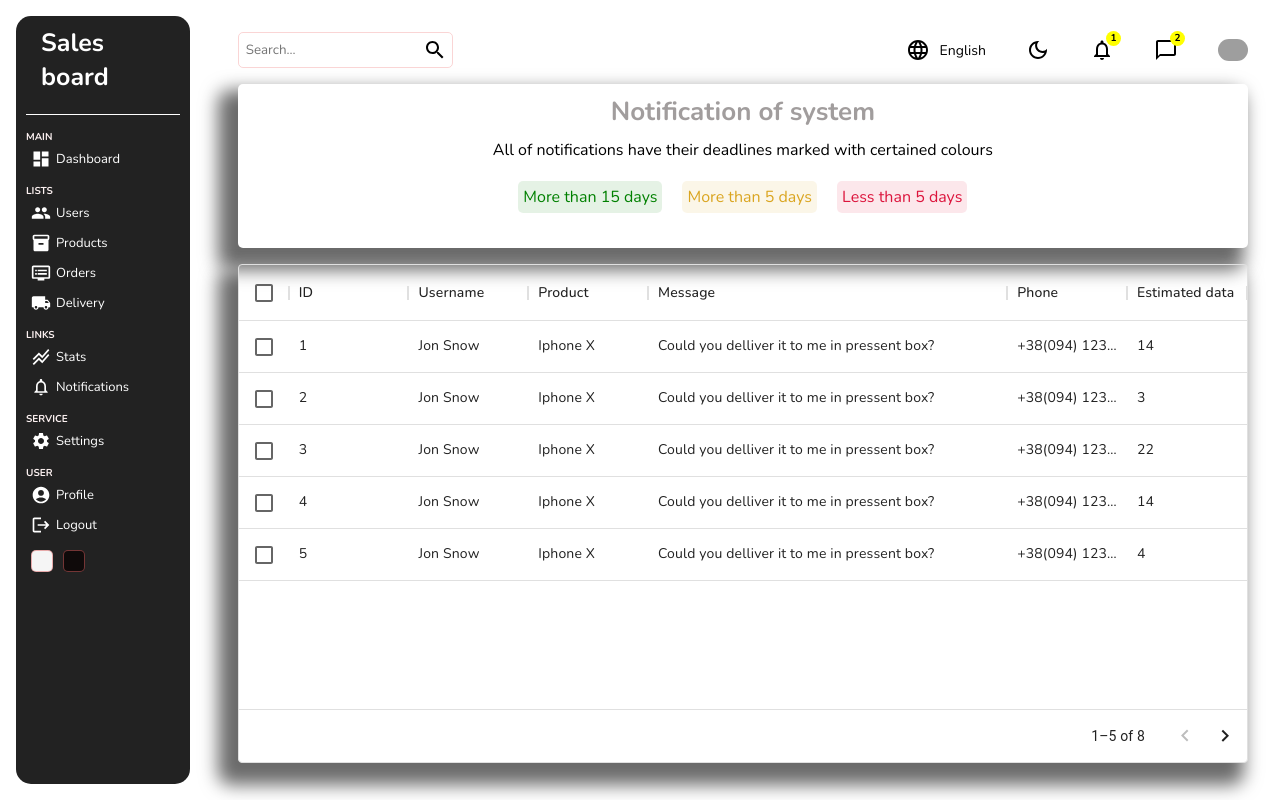
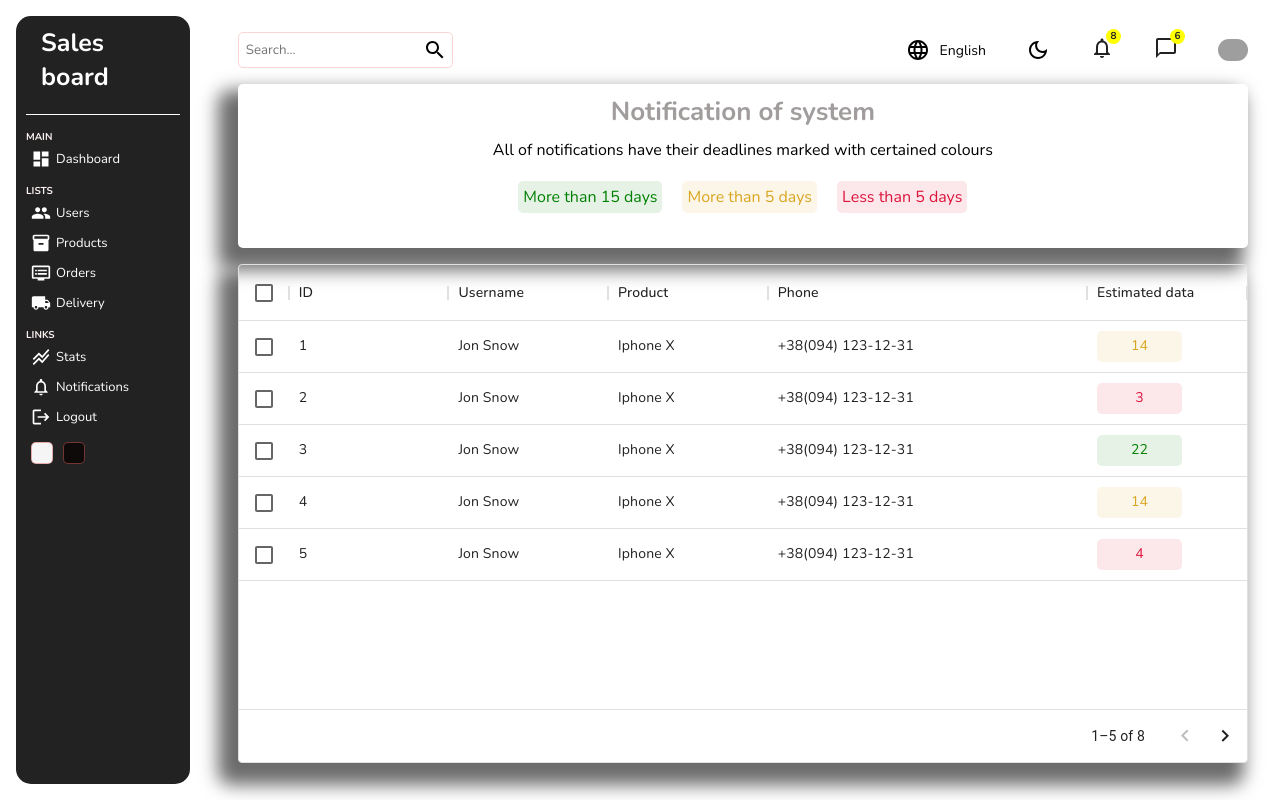
Before and after one commit to moskaaa11/Portfolio, a React (Create React App) app in the folder dashboard/: page /notes in a window 1280 px wide. Built offline with nearby package versions, Linux system fonts and the light colour scheme; grey boxes are pictures that could not be loaded.

Commit message:
all done

```diff
--- a/dashboard/src/components/navbar/Navbar.jsx
+++ b/dashboard/src/components/navbar/Navbar.jsx
@@ -7,11 +7,18 @@ import NotificationsNoneIcon from '@mui/icons-material/NotificationsNone';
 import ChatBubbleOutlineIcon from '@mui/icons-material/ChatBubbleOutline';
 import SegmentIcon from '@mui/icons-material/Segment';
 import { borderRadius } from "@mui/system";
-import {DarkModeContex} from '../../context/darkModeContext'
+import {DarkModeContex} from '../../context/darkModeContext';
+import {notesRows} from "../notesList/notesData";
+import {messageRows} from "../notesList/message";
+import {Link} from "react-router-dom";
 
 const Navbar = () => {
 
+
   const  {dispatch} = useContext (DarkModeContex)
+
+
+
 
   return (
     <div className="navbar">
@@ -29,12 +36,16 @@ const Navbar = () => {
             <DarkModeOutlinedIcon/>
           </div>
           <div className="item">
-            <NotificationsNoneIcon/>
-            <div className="counter">1</div>
+            <Link to='/notes' className="link">
+              <NotificationsNoneIcon/>
+              <div className="counter">{notesRows.length}</div>
+            </Link>
           </div>
           <div className="item">
-            <ChatBubbleOutlineIcon/>
-            <div className="counter">2</div>
+            <Link to='/notes' className="link">
+              <ChatBubbleOutlineIcon/>
+              <div className="counter">{messageRows.length}</div>
+            </Link>
           </div>
           <div className="item">
             <img className="photo" src="https://www.befunky.com/images/prismic/5ddfea42-7377-4bef-9ac4-f3bd407d52ab_landing-photo-to-cartoon-img5.jpeg?auto=avif,webp&format=jpg&width=863" alt="profile_photo" width={30}/>
--- a/dashboard/src/components/navbar/navbar.scss
+++ b/dashboard/src/components/navbar/navbar.scss
@@ -32,6 +32,24 @@
                 cursor: pointer;
                 position: relative;
 
+                .datagrid {
+                    display: none;
+                }
+
+                .datagrid.active {
+                    display: block;
+                    position: absolute;
+                    width: 400px;
+                    height: 200px;
+                    bottom: -200px;
+                    right: -100px;
+                }
+
+
+                .link {
+                    color: #222;
+                }
+
                 &:first-child {
                     gap: 10px;
                 }
@@ -61,6 +79,17 @@
                     right: -7px;
                 }
 
+
+
+                    .datagrid.active {
+                        display: flex;
+                        align-items: center;
+                        justify-content: center;
+                        background-color:aliceblue;
+                    }
+
+
+
             }
         }
     }
--- a/dashboard/src/components/notesList/NotesList.jsx
+++ b/dashboard/src/components/notesList/NotesList.jsx
@@ -1,6 +1,7 @@
 import './noteslist.scss'
 import { DataGrid} from '@mui/x-data-grid';
 import {notesColumns, notesRows} from "./notesData.js"
+import {messageColumns, messageRows} from "./message.js"
 
 const NotesList = () => {
 
@@ -15,6 +16,13 @@ const NotesList = () => {
         rowsPerPageOptions={[5]}
         checkboxSelection
         />
+        <DataGrid className='datagrid'
+        rows={messageRows}
+        columns={messageColumns}
+        pageSize={5}
+        rowsPerPageOptions={[5]}
+        checkboxSelection
+        />
     </div>
   )
 }
--- /dev/null
+++ b/dashboard/src/components/notesList/message.js
@@ -0,0 +1,38 @@
+export const messageColumns =[
+    { field: 'id', headerName: 'ID', flex:1 },
+    { field:'username' , headerName: 'Username', flex:3},
+    { field:'message' , headerName: 'Message', flex:7},
+];
+
+export const messageRows = [
+    {
+      id: 1,
+      username: "Jon Snow",
+      message: "Could you delliver it to me in pressent box?",
+    },
+    {
+      id: 2,
+      username: "Jon Snow",
+      message: "Could you delliver it to me in pressent box?",
+    },
+    {
+      id: 3,
+      username: "Jon Snow",
+      message: "Could you delliver it to me in pressent box?",
+    },
+    {
+      id: 4,
+      username: "Jon Snow",
+      message: "Could you delliver it to me in pressent box?",
+    },
+    {
+      id: 5,
+      username: "Jon Snow",
+      message: "Could you delliver it to me in pressent box?",
+    },
+    {
+      id: 6,
+      username: "Jon Snow",
+      message: "Could you delliver it to me in pressent box?",
+    },
+  ]
--- a/dashboard/src/components/notesList/notesData.js
+++ b/dashboard/src/components/notesList/notesData.js
@@ -2,9 +2,14 @@ export const notesColumns =[
     { field: 'id', headerName: 'ID', flex:1 },
     { field:'username' , headerName: 'Username', flex:1},
     { field:'product' , headerName: 'Product', flex:1},
-    { field:'message' , headerName: 'Message', flex:3},
-    { field:'phone' , headerName: 'Phone', flex:1},
-    { field:'data' , headerName: 'Estimated data', flex:1}
+    { field:'phone' , headerName: 'Phone', flex:2},
+    { field:'data' , headerName: 'Estimated data', flex:1, renderCell:(params) =>{
+      return (
+          <div className={`${params.row.status}`}>
+              {params.row.data}
+          </div>
+      )}
+    }
 ];
 
 export const notesRows = [
@@ -12,65 +17,65 @@ export const notesRows = [
       id: 1,
       username: "Jon Snow",
       product: "Iphone X",
-      message: "Could you delliver it to me in pressent box?",
       phone: "+38(094) 123-12-31",
       data: 14,
+      status: "warnings",
     },
     {
         id: 2,
         username: "Jon Snow",
         product: "Iphone X",
-        message: "Could you delliver it to me in pressent box?",
         phone: "+38(094) 123-12-31",
         data: 3,
+        status: "allarm",
       },
       {
         id: 3,
         username: "Jon Snow",
         product: "Iphone X",
-        message: "Could you delliver it to me in pressent box?",
         phone: "+38(094) 123-12-31",
         data: 22,
+        status: "normall",
       },
       {
         id: 4,
         username: "Jon Snow",
         product: "Iphone X",
-        message: "Could you delliver it to me in pressent box?",
         phone: "+38(094) 123-12-31",
         data: 14,
+        status: "warnings",
       },
       {
         id: 5,
         username: "Jon Snow",
         product: "Iphone X",
-        message: "Could you delliver it to me in pressent box?",
         phone: "+38(094) 123-12-31",
         data: 4,
+        status: "allarm",
       },
       {
         id: 6,
         username: "Jon Snow",
         product: "Iphone X",
-        message: "Could you delliver it to me in pressent box?",
         phone: "+38(094) 123-12-31",
         data: 14,
+        status: "warnings",
       },
       {
         id: 7,
         username: "Jon Snow",
         product: "Iphone X",
-        message: "Could you delliver it to me in pressent box?",
         phone: "+38(094) 123-12-31",
         data: 28,
+        status: "normall",
       },
       {
         id: 8,
         username: "Jon Snow",
         product: "Iphone X",
-        message: "Could you delliver it to me in pressent box?",
         phone: "+38(094) 123-12-31",
         data: 1,
+        status: "allarm",
       },
 
 ]
--- a/dashboard/src/components/notesList/noteslist.scss
+++ b/dashboard/src/components/notesList/noteslist.scss
@@ -1,4 +1,36 @@
 .noteslist {
     height: 100%;
     width: 100%;
+
+
+    .normall {
+        text-align: center;
+        padding: 5px;
+        border-radius: 5px;
+        width: 75px;
+        background: rgba(0, 128, 0, 0.103) ;
+        color:green;
+    }
+
+        .warnings {
+        text-align: center;
+        padding: 5px;
+        border-radius: 5px;
+        width: 75px;
+        background: rgba(218, 165, 32, 0.103) ;
+        color:goldenrod;
+    }
+
+        .allarm {
+        text-align: center;
+        padding: 5px;
+        border-radius: 5px;
+        width: 75px;
+        background: rgba(220, 20, 60, 0.103);
+        color:crimson;
+    }
+
+    .datagrid {
+        margin-bottom: 40px;
+    }
 }
--- a/dashboard/src/components/sidebar/Sidebar.jsx
+++ b/dashboard/src/components/sidebar/Sidebar.jsx
@@ -7,7 +7,6 @@ import DvrIcon from '@mui/icons-material/Dvr';
 import LocalShippingIcon from '@mui/icons-material/LocalShipping';
 import StackedLineChartIcon from '@mui/icons-material/StackedLineChart';
 import NotificationsNoneIcon from '@mui/icons-material/NotificationsNone';
-import SettingsIcon from '@mui/icons-material/Settings';
 import AccountCircleIcon from '@mui/icons-material/AccountCircle';
 import LogoutIcon from '@mui/icons-material/Logout';
 import {Link} from "react-router-dom"
@@ -71,16 +70,6 @@ const Sidebar = () => {
                     <span>Notifications</span>
                 </li>
                 </Link>
-                <p className="title">SERVICE</p>
-                <li>
-                    <SettingsIcon className="icon"/>
-                    <span>Settings</span>
-                </li>
-                <p className="title">USER</p>
-                <li>
-                    <AccountCircleIcon className="icon"/>
-                    <span>Profile</span>
-                </li>
                 <li>
                     <LogoutIcon className="icon"/>
                     <span>Logout</span>
--- a/dashboard/src/style/dark.scss
+++ b/dashboard/src/style/dark.scss
@@ -1,6 +1,21 @@
 .app.dark {
     background: #222;
     color: aliceblue;
+
+    .navbar {
+        .wrapper {
+            .items {
+                .item {
+                    .link {
+                    color: aliceblue;
+                    }
+                }
+            }
+        }
+
+    }
+
+
 
     .counter {
         color: #222;
@@ -40,6 +55,12 @@
 
     }
 
+    .noteslist {
+        .datagrid {
+            color: aliceblue;
+        }
+    }
+
     .single {
 
         .editButton {
```
